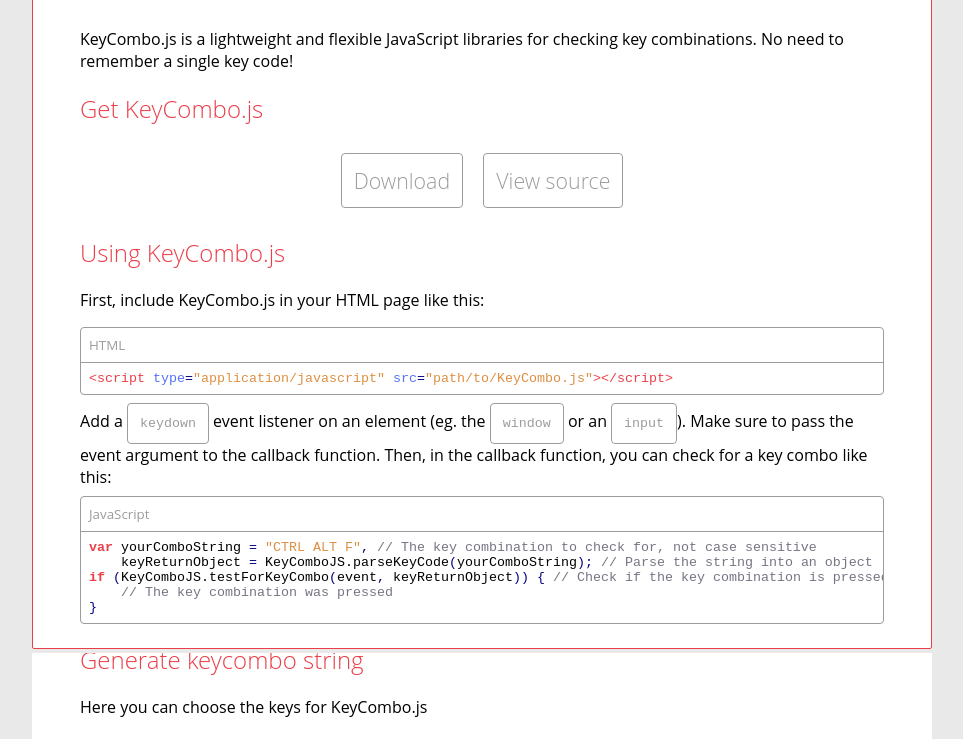
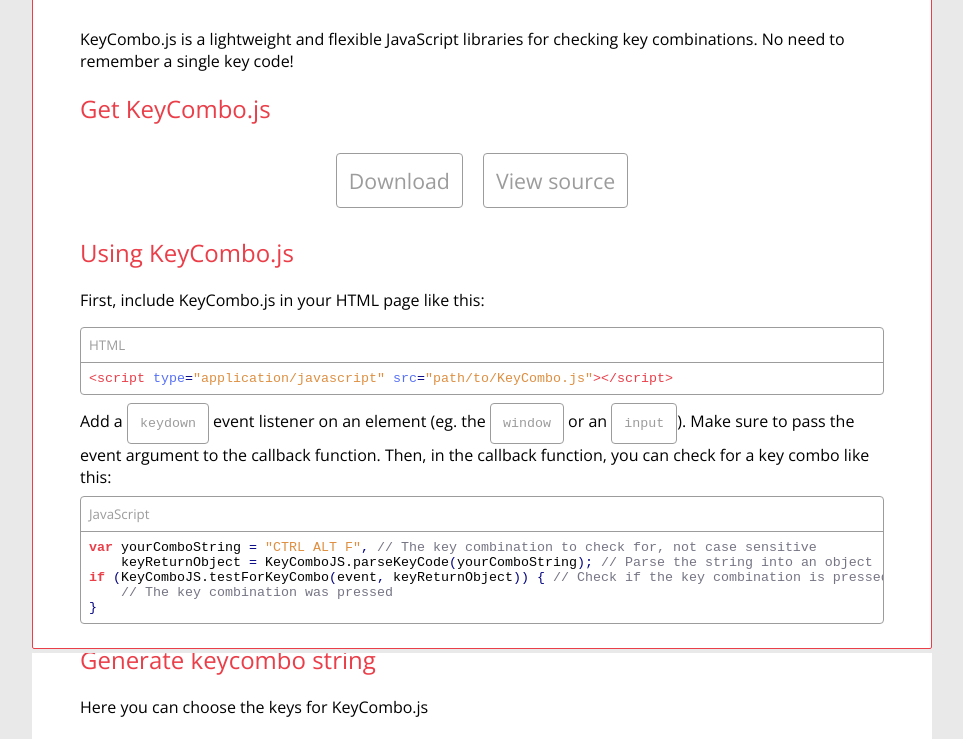
Before and after one commit to jonaskohl/keycombo.js, a plain HTML site: page index.html in a window 1280 px wide. Shown: the part 151-890 px from the top of the page, without its empty margins (158-1121 px from the left). Drawn offline with nearby package versions, Linux system fonts and the light colour scheme.

Commit message:
Update keycombo.css

```diff
--- a/keycombo.css
+++ b/keycombo.css
@@ -1,3 +1,4 @@
+@import url('https://fonts.googleapis.com/css?family=Open+Sans');
 * {
     box-sizing: border-box;
 }
```
